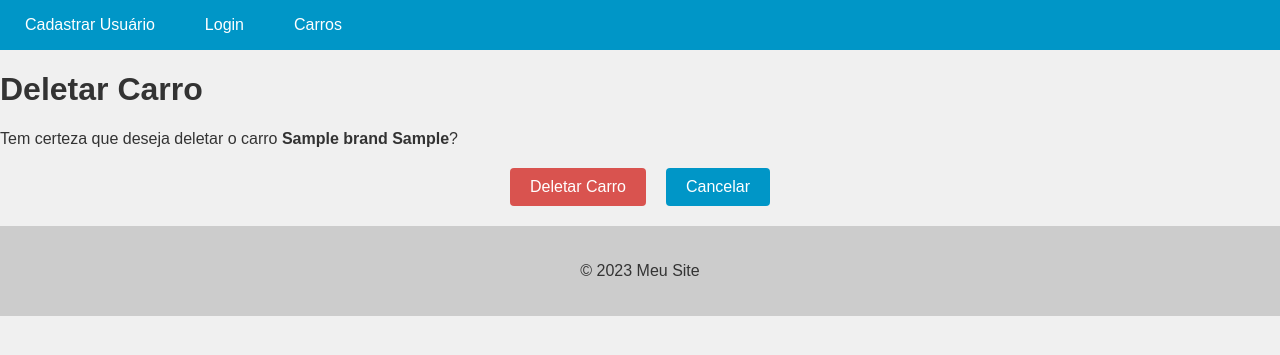
After one commit to Luisf66/Django-Master, a Django app: page /car/1/delete/ in a window 1280 px wide. The commit adds this page. Shown: the top 355 px of the page. Run offline with Django 5.2, Linux system fonts and the light colour scheme; tables that the repository leaves empty hold one stand-in row (values such as "Sample post").

Commit message:
tela de deletar carro

```diff
--- a/carros/app/urls.py
+++ b/carros/app/urls.py
@@ -18,7 +18,7 @@ from django.contrib import admin
 from django.urls import path
 from django.conf import settings
 from django.conf.urls.static import static
-from cars.views import  CarsListView, NewCarCreateView, CarDetail, CarUpdateView
+from cars.views import  CarsListView, NewCarCreateView, CarDetail, CarUpdateView, CarDeleteView
 from accounts.views import register_view, login_view, logout_view
 
 urlpatterns = [
@@ -30,4 +30,5 @@ urlpatterns = [
     path('logout/', logout_view, name='logout'),
     path('car/<int:pk>/', CarDetail.as_view(), name='car_detail'),
     path('car/<int:pk>/update/', CarUpdateView.as_view(), name='car_update'),
+    path('car/<int:pk>/delete/', CarDeleteView.as_view(), name='car_delete'),
 ] + static(settings.MEDIA_URL, document_root=settings.MEDIA_ROOT)
--- /dev/null
+++ b/carros/cars/templates/car_delete.html
@@ -0,0 +1,63 @@
+{% extends "base.html" %}
+
+{% block content %}
+  <style>
+    .buttons-container {
+      display: flex;
+      justify-content: center;
+      margin-top: 20px;
+      margin-bottom: 20px;
+    }
+
+    .btn {
+      display: inline-block;
+      background-color: #0096c7;
+      color: #fff;
+      border: none;
+      padding: 10px 20px;
+      font-size: 16px;
+      border-radius: 4px;
+      cursor: pointer;
+      transition: background-color 0.3s ease-in-out;
+      margin: 0 10px;
+    }
+
+    .btn:hover {
+      background-color: #108eb8;
+    }
+
+    .btn-danger {
+      background-color: #d9534f;
+      text-decoration: none !important;
+    }
+
+    .btn-danger:hover {
+      background-color: #d2221c;
+    }
+
+    .error-message {
+      color: #d9534f;
+      font-size: 14px;
+      margin-top: 5px;
+    }
+
+    a {
+      text-decoration: none !important;
+    }
+  </style>
+  <div class="card">
+    <div class="card-header">
+      <h1 class="card-title">Deletar Carro</h1>
+    </div>
+    <div class="card-body">
+      <p>Tem certeza que deseja deletar o carro <strong>{{ object.brand }} {{ object.model }}</strong>?</p>
+      <form method="post">
+        {% csrf_token %}
+        <div class="buttons-container">
+          <button type="submit" class="btn btn-danger">Deletar Carro</button>
+          <a href="{% url 'car_update' pk=object.pk %}" class="btn btn-secondary">Cancelar</a>
+        </div>
+      </form>
+    </div>
+  </div>
+{% endblock %}
--- a/carros/cars/templates/car_detail.html
+++ b/carros/cars/templates/car_detail.html
@@ -89,5 +89,6 @@
   </div>
   <div class="buttons-container">
     <a href="{% url 'car_update' pk=object.pk %}" class="btn btn-primary">Editar</a>
+    <a href="{% url 'car_delete' pk=object.pk %}" class="btn btn-primary">Deletar</a>
   </div>
 {% endblock %}
--- a/carros/cars/views.py
+++ b/carros/cars/views.py
@@ -1,7 +1,7 @@
-from django.shortcuts import render, redirect
 from cars.models import Car
 from cars.forms import CarModelForm
-from django.views.generic import ListView, CreateView, DetailView, UpdateView
+from django.views.generic import ListView, CreateView, DetailView, UpdateView, DeleteView
+from django.urls import reverse_lazy
 # Create your views here.
 
 class CarsListView(ListView):
@@ -30,4 +30,11 @@ class CarUpdateView(UpdateView):
     model = Car
     form_class = CarModelForm
     template_name = 'car_update.html'
+
+    def get_success_url(self):
+        return reverse_lazy('car_detail', kwargs={'pk': self.object.pk})
+
+class CarDeleteView(DeleteView):
+    model = Car
+    template_name = 'car_delete.html'
     success_url = '/cars/'
```
